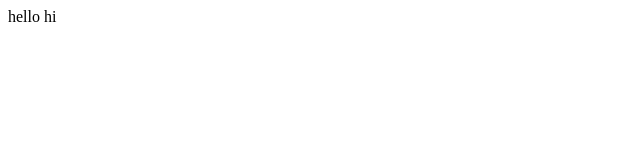
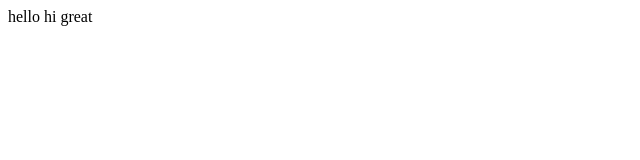
Before and after one commit to ravatparmar/cache-memory-loader, a plain HTML site: page index.html in a window 1280 px wide. Shown: the full height of the page, 0-640 px from the left. Drawn offline with Linux system fonts and the light colour scheme.

Commit message:
changed html file

```diff
--- a/index.html
+++ b/index.html
@@ -1,7 +1,7 @@
 <html>
 <body>
 
-hello hi
+hello hi great
 </body>
 
 </html>
```
